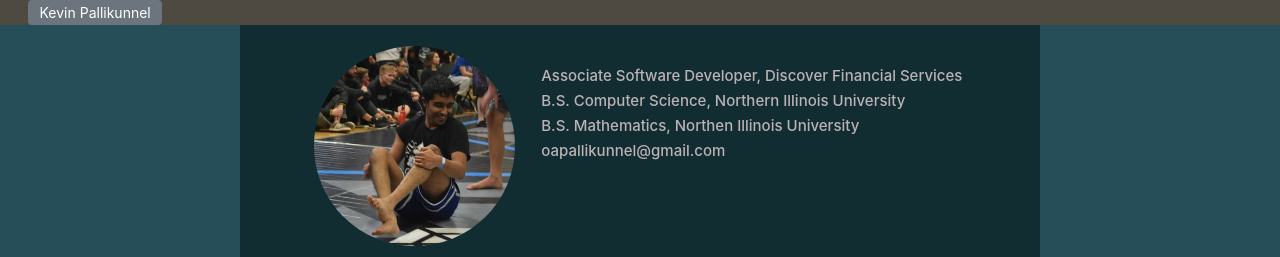
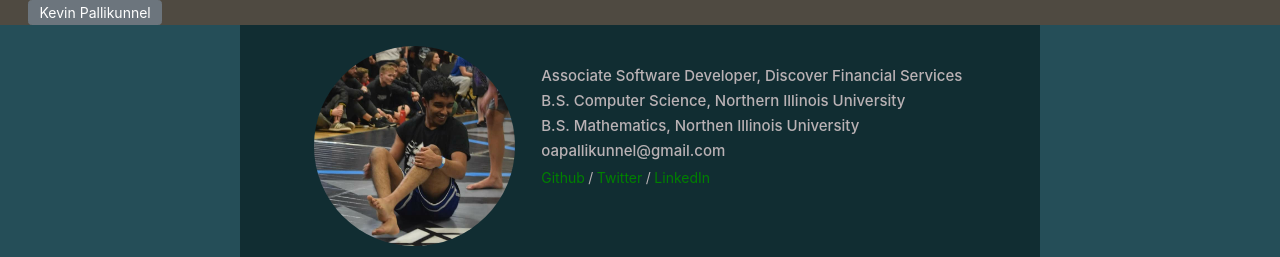
Before and after one commit to kevkevinpal/kevins-website, a React (Create React App) app: page / in a window 1280 px wide. Shown: the top 257 px of the page. Built offline with nearby package versions, Linux system fonts and the light colour scheme.

Commit message:
added links to socail media

```diff
--- a/src/Components/AboutMe/AboutMe.jsx
+++ b/src/Components/AboutMe/AboutMe.jsx
@@ -15,6 +15,23 @@ export const AboutMe = () => (
         {aboutMeContent.map(elm => (
           <h5 class="d-flex ListItem text-left">{elm}</h5>
         ))}
+        <span class="d-flex justify-content-start">
+          <a href="https://www.github.com/kevkevinpal" style={{color: 'green'}}>
+            Github
+          </a>
+          <b3 class="ml-1 mr-1">/</b3>
+          <a href="https://twitter.com/KevKevPal" style={{color: 'green'}}>
+            Twitter
+          </a>
+
+          <b3 class="ml-1 mr-1">/</b3>
+
+          <a
+            href="https://www.linkedin.com/in/kevin-pallikunnel/"
+            style={{color: 'green'}}>
+            LinkedIn
+          </a>
+        </span>
       </div>
     </div>
   </div>
```
